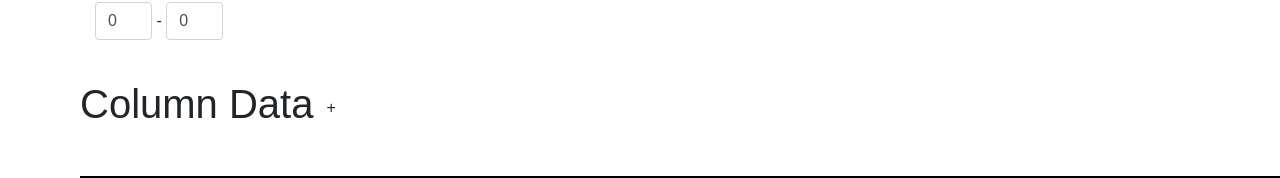
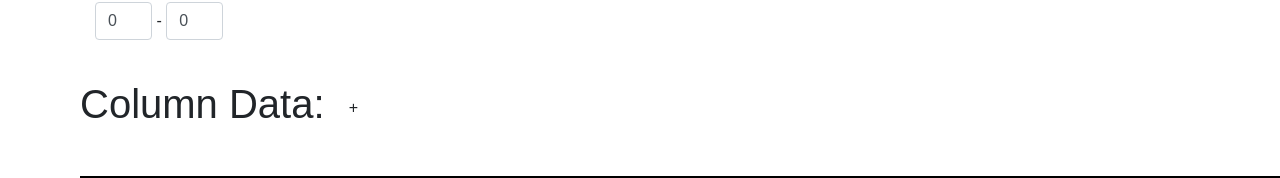
Before and after one commit to CExPOcampo/plgen, a React (Create React App) app: page / in a window 1280 px wide. Shown: the part 375-553 px from the top of the page. Built offline with nearby package versions, Linux system fonts and the light colour scheme.

Commit message:
Formatted some text.

```diff
--- a/src/RelatedDataForm.js
+++ b/src/RelatedDataForm.js
@@ -40,10 +40,10 @@ export default class RelatedData extends Component {
 
 		return (
 			<div style={{paddingLeft: '5em'}}>
-				{/*<h3> Related Data <button type="button" onClick={this.addRelatedData.bind(this)}>+</button></h3>*/}
-				<h3> Related Data
+
+				<h3> {'Related Data: '}
 					<Button type="button" onClick={this.props.addRelatedDataFuncGen(parentIndex)}>
-						+
+						{' + '}
 					</Button>
 				</h3>
 
--- a/src/TargetColumn.js
+++ b/src/TargetColumn.js
@@ -59,9 +59,9 @@ export default class TargetColumn extends Component {
 
 		return (
 			<div>
-				<h1> Column Data
+				<h1> {'Column Data: '}
 					<Button type="button" onClick={this.props.addColumnData}>
-						+
+						{' + '}
 					</Button>
 				</h1>
 
```
